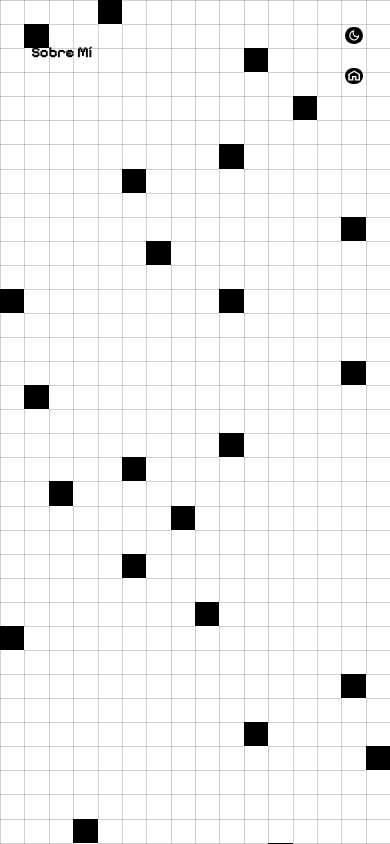
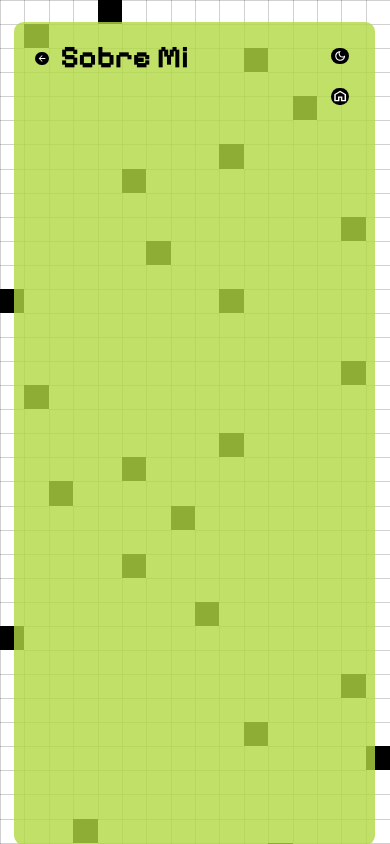
Before and after one commit to Unodetantosluises/1deTantosLuises, a React (Vite) app: page /sobre-mi in a window 390 px wide. Built offline with nearby package versions, Linux system fonts and the light colour scheme.

Commit message:
featture new panels

```diff
--- a/src/pages/About/About.jsx
+++ b/src/pages/About/About.jsx
@@ -1,19 +1,44 @@
 import React from 'react';
+import { useNavigate } from 'react-router-dom';
 import Layout from '../../components/Layout/Layout';
 import BackgroundGrid from '../../components/BackgroundGrid/BackgroundGrid';
 import Controls from '../../components/Controls/Controls';
+import { useTheme } from '../../context/ThemeContext';
+import returnButtonDay from '../../assets/icon-return/return-button=day.svg';
+import returnButtonNight from '../../assets/icon-return/return-button=nigth.svg';
 import './_about.scss';
 
 export const About = () => {
+  const navigate = useNavigate();
+  const { isDarkMode} = useTheme();
+
   return (
     <Layout>
       <main className="page about">
         <BackgroundGrid />
-        <Controls />
 
-        <header className="page__header">
-          <h1 className="page__title">Sobre Mí</h1>
-        </header>
+        {/* Translucent Rounded Panel */}
+        <div className="about__panel">
+          {/* Header: Return Button + Title */}
+          <header className="about__header">
+            <button
+              type="button"
+              className="about__return-btn"
+              aria-label="Regresar a la página anterior"
+              onClick={() => navigate(-1)}
+            >
+              <img
+                src={isDarkMode ? returnButtonDay : returnButtonNight}
+                alt="Regresar"
+                className="about__return-icon"
+              />
+            </button>
+            <h1 className="about__title">Sobre Mi</h1>
+          </header>
+
+          {/* Controls in top-right of panel */}
+          <Controls />
+        </div>
       </main>
     </Layout>
   );
--- a/src/pages/About/_about.scss
+++ b/src/pages/About/_about.scss
@@ -11,6 +11,23 @@
   font-family: 'Pixelify Sans', cursive, monospace, sans-serif;
   color: var(--text-color);
 
+  // Translucent Rounded Panel covering the canvas
+  &__panel {
+    position: absolute;
+    top: 3.5%;
+    bottom: 3.5%;
+    left: 2.5%;
+    right: 2.1%;
+    border-radius: 2.4rem;
+    background-color: rgba(178, 217, 66, 0.80); // Modo Día
+    transition: background-color 0.3s ease;
+    z-index: 2;
+
+    body[data-theme='dark'] & {
+      background-color: rgba(82, 195, 63, 0.55); // Modo Noche
+    }
+  }
+
   .page__header {
     position: absolute;
     top: 6%;
@@ -23,19 +40,91 @@
     font-weight: 700;
     margin: 0;
     color: var(--text-color);
-    letter-spacing: -0.02em;
+    letter-spacing: -0.02rem;
   }
 
+  // Header: Return button + Title (Top-Left)
+  &__header {
+    position: absolute;
+    top: 3.476%;
+    left: 3.5%;
+    display: flex;
+    align-items: center;
+    gap: 2rem;
+    z-index: 3;
+  }
+
+  &__return-btn {
+    width: 5.5rem;
+    height: 5rem;
+    background: transparent;
+    border: none;
+    padding: 0;
+    cursor: pointer;
+    display: flex;
+    align-items: center;
+    justify-content: center;
+    transition: transform 0.15s ease;
+
+    &:hover {
+      transform: scale(1.1);
+    }
+
+    &:focus-visible {
+      outline: 2px solid var(--text-color);
+      border-radius: 4px;
+    }
+  }
+
+  &__return-icon {
+    width: 60%;
+    height: 60%;
+    object-fit: contain;
+    image-rendering: pixelated;
+    image-rendering: crisp-edges;
+    display: block;
+  }
+
+  &__title {
+    font-family: 'Pixelify Sans', cursive, monospace, sans-serif;
+    font-size: 8.2rem;
+    font-weight: 700;
+    margin: 0;
+    line-height: 1;
+    color: #000000;
+    letter-spacing: -0.01em;
+    transition: color 0.3s ease;
+
+    body[data-theme='dark'] & {
+      color: #ffffff;
+    }
+  }
+
+  // Mobile Responsiveness
   @media (max-width: 768px) {
     aspect-ratio: 720 / 1600;
 
-    .page__header {
-      top: 5%;
-      left: 8%;
+    &__panel {
+      top: 2.5%;
+      bottom: 2.5%;
+      left: 3.5%;
+      right: 3.8%;
+      border-radius: 1.8rem;
     }
 
-    .page__title {
-      font-size: 2.8rem;
+    &__header {
+      top: 2.525%;
+      left: 4.5%;
+      gap: 1.2rem;
+    }
+
+    &__return-btn {
+      width: 4.4rem;
+      height: 4rem;
+    }
+
+    &__title {
+      font-size: 5.8rem;
     }
   }
 }
--- a/src/pages/Blog/Blog.jsx
+++ b/src/pages/Blog/Blog.jsx
@@ -1,19 +1,44 @@
 import React from 'react';
+import { useNavigate } from 'react-router-dom';
 import Layout from '../../components/Layout/Layout';
 import BackgroundGrid from '../../components/BackgroundGrid/BackgroundGrid';
 import Controls from '../../components/Controls/Controls';
+import { useTheme } from '../../context/ThemeContext';
+import returnButtonDay from '../../assets/icon-return/return-button=day.svg';
+import returnButtonNight from '../../assets/icon-return/return-button=nigth.svg';
 import './_blog.scss';
 
 export const Blog = () => {
+  const navigate = useNavigate();
+  const { isDarkMode } = useTheme();
+
   return (
     <Layout>
       <main className="page blog">
         <BackgroundGrid />
+
+         {/* Translucent Rounded Panel */}
+         <div className="blog__panel">
+          {/* Header: Return Button + Title */}
+          <header className="blog__header">
+            <button
+              type="button"
+              className="blog__return-btn"
+              aria-label="Regresar a la página anterior"
+              onClick={() => navigate(-1)}
+            >
+              <img
+                src={isDarkMode ? returnButtonDay : returnButtonNight}
+                alt="Regresar"
+                className="blog__return-icon"
+              />
+            </button>
+          <h1 className="blog__title">Blog</h1>
+        </header>
+
+        {/* Controls in top-right of panel */}
         <Controls />
-
-        <header className="page__header">
-          <h1 className="page__title">Blog</h1>
-        </header>
+        </div>
       </main>
     </Layout>
   );
--- a/src/pages/Contact/_contact.scss
+++ b/src/pages/Contact/_contact.scss
@@ -19,12 +19,12 @@
     left: 2.5%;
     right: 2.1%;
     border-radius: 2.4rem;
-    background-color: rgba(22, 110, 122, 0.20); // Modo Dia
+    background-color: rgba(238, 138, 222, 0.80); // Modo Dia
     transition: background-color 0.3s ease;
     z-index: 2;
 
     body[data-theme='dark'] & {
-      background-color: rgba(37, 45, 111, 0.85); // Modo Noche
+      background-color: rgba(226, 36, 196, 0.55); // Modo Noche
     }
   }
 
--- a/src/pages/Experience/Experience.jsx
+++ b/src/pages/Experience/Experience.jsx
@@ -1,19 +1,44 @@
 import React from 'react';
+import { useNavigate } from 'react-router-dom';
 import Layout from '../../components/Layout/Layout';
 import BackgroundGrid from '../../components/BackgroundGrid/BackgroundGrid';
 import Controls from '../../components/Controls/Controls';
+import { useTheme } from '../../context/ThemeContext';
+import returnButtonDay from '../../assets/icon-return/return-button=day.svg';
+import returnButtonNight from '../../assets/icon-return/return-button=nigth.svg';
 import './_experience.scss';
 
 export const Experience = () => {
+  const navigate = useNavigate();
+  const { isDarkMode } = useTheme();
+
   return (
     <Layout>
       <main className="page experience">
         <BackgroundGrid />
-        <Controls />
 
-        <header className="page__header">
-          <h1 className="page__title">Experiencia</h1>
-        </header>
+        {/* Translucent Rounded Panel */}
+        <div className="experience__panel">
+          {/* Header: Return Button + Title */}
+          <header className="experience__header">
+            <button
+              type="button"
+              className="experience__return-btn"
+              aria-label="Regresar a la pagina anterior"
+              onClick={() => navigate(-1)}
+            >
+              <img
+                src={isDarkMode ? returnButtonDay : returnButtonNight}
+                alt="Regresar"
+                className="experience__return-icon"
+              />
+            </button>
+            <h1 className="experience__title">Experiencia</h1>
+          </header>
+
+          {/*  Controls in top-right of panel */}
+          <Controls />
+        </div>
       </main>
     </Layout>
   );
--- a/src/pages/Experience/_experience.scss
+++ b/src/pages/Experience/_experience.scss
@@ -10,6 +10,23 @@
   transition: background-color 0.3s ease, color 0.3s ease;
   font-family: 'Pixelify Sans', cursive, monospace, sans-serif;
   color: var(--text-color);
+
+  // Translucent Rounded Panel covering the canvas
+  &__panel {
+    position: absolute;
+    top: 3.5%;
+    bottom: 3.5%;
+    left: 2.5%;
+    right: 2.1%;
+    border-radius: 2.4rem;
+    background-color: rgba(252, 246, 96, 0.80); // Modo Dia
+    transition: background-color 0.3s ease;
+    z-index: 2;
+
+    body[data-theme='dark'] & {
+      background-color: rgba(220, 213, 39, 0.55); // Modo Noche
+    }
+  }
 
   .page__header {
     position: absolute;
@@ -26,16 +43,88 @@
     letter-spacing: -0.02em;
   }
 
+  // Header: Return button + Title (Top-Left)
+  &__header {
+    position: absolute;
+    top: 3.476%;
+    left: 3.5%;
+    display: flex;
+    align-items: center;
+    gap: 2rem;
+    z-index: 3;
+  }
+
+  &__return-btn {
+    width: 5.5rem;
+    height: 5rem;
+    background: transparent;
+    border: none;
+    padding: 0;
+    cursor: pointer;
+    display: flex;
+    align-items: center;
+    justify-content: center;
+    transition: transform 0.15s ease;
+
+    &:hover {
+      transform: scale(1.1);
+    }
+
+    &:focus-visible {
+      outline: 2px solid var(--text-color);
+      border-radius: 4px;
+    }
+  }
+
+  &__return-icon {
+    width: 60%;
+    height: 60%;
+    object-fit: contain;
+    image-rendering: pixelated;
+    image-rendering: crisp-edges;
+    display: block;
+  }
+
+  &__title {
+    font-family: 'Pixelify Sans', cursive, monospace, sans-serif;
+    font-size: 8.2rem;
+    font-weight: 700;
+    margin: 0;
+    line-height: 1;
+    color: #000000;
+    letter-spacing: -0.01em;
+    transition: color 0.3s ease;
+
+    body[data-theme='dark'] & {
+      color: #ffffff;
+    }
+  }
+
+  // Mobile Responsiveness
   @media (max-width: 768px) {
     aspect-ratio: 720 / 1600;
 
-    .page__header {
-      top: 5%;
-      left: 8%;
+    &__panel {
+      top: 2.5%;
+      bottom: 2.5%;
+      left: 3.5%;
+      right: 3.8%;
+      border-radius: 1.8rem;
     }
 
-    .page__title {
-      font-size: 2.8rem;
+    &__header {
+      top: 2.525%;
+      left: 4.5%;
+      gap: 1.2rem;
+    }
+
+    &__return-btn {
+      width: 4.4rem;
+      height: 4rem;
+    }
+
+    &__title {
+      font-size: 5.8rem;
     }
   }
 }
```
Also changed, not shown: src/pages/Blog/_blog.scss (+95 -6 lines), src/pages/Portfolio/_portfolio.scss (line endings or trailing spaces).
